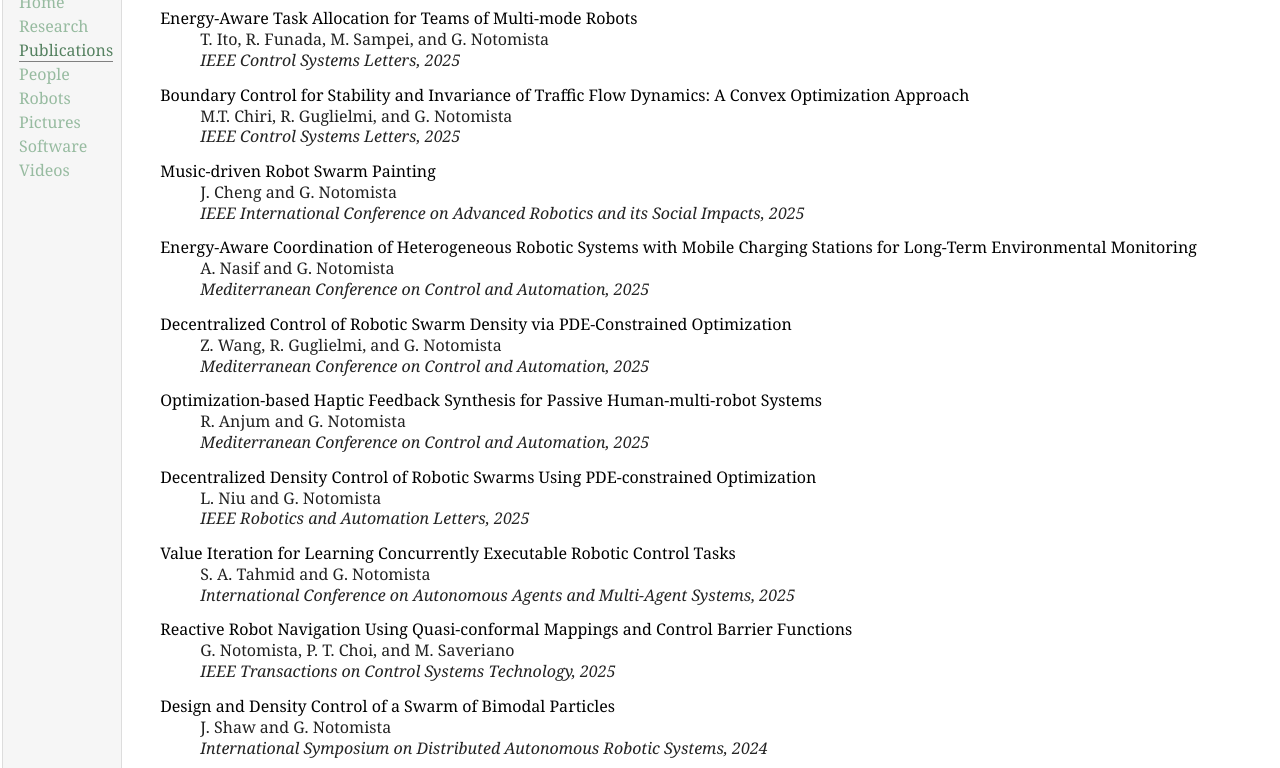
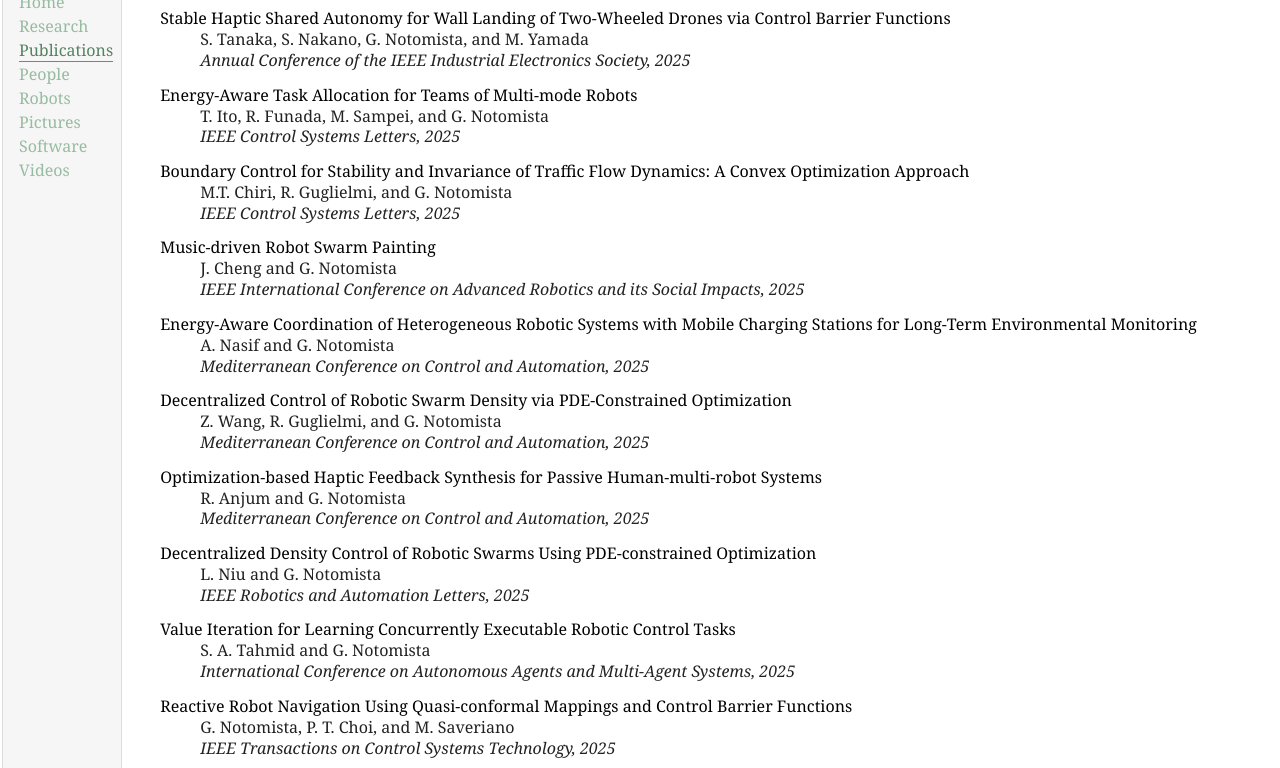
Before and after one commit to erablab/erablab.github.io, a plain HTML site: page publications.html in a window 1280 px wide. Shown: the part 62-830 px from the top of the page. Drawn offline with nearby package versions, Linux system fonts and the light colour scheme; some packages are replaced by stand-ins of ours.

Commit message:
news, publications

```diff
--- a/publications.html
+++ b/publications.html
@@ -44,6 +44,13 @@ MathJax.Hub.Config({
 <div id="toptitle">
 <h1>Publications</h1>
 </div>
+<dl>
+<dt>Stable Haptic Shared Autonomy for Wall Landing of Two-Wheeled Drones via Control Barrier Functions</dt>
+<dd><p>
+S. Tanaka, S. Nakano, G. Notomista, and M. Yamada
+<br /> <i>Annual Conference of the IEEE Industrial Electronics Society, 2025</i>
+</p></dd>
+</dl>
 <dl>
 <dt>Energy-Aware Task Allocation for Teams of Multi-mode Robots</dt>
 <dd><p>
```
Also changed, not shown: index.html (+3 -0 lines), 2 other files.
